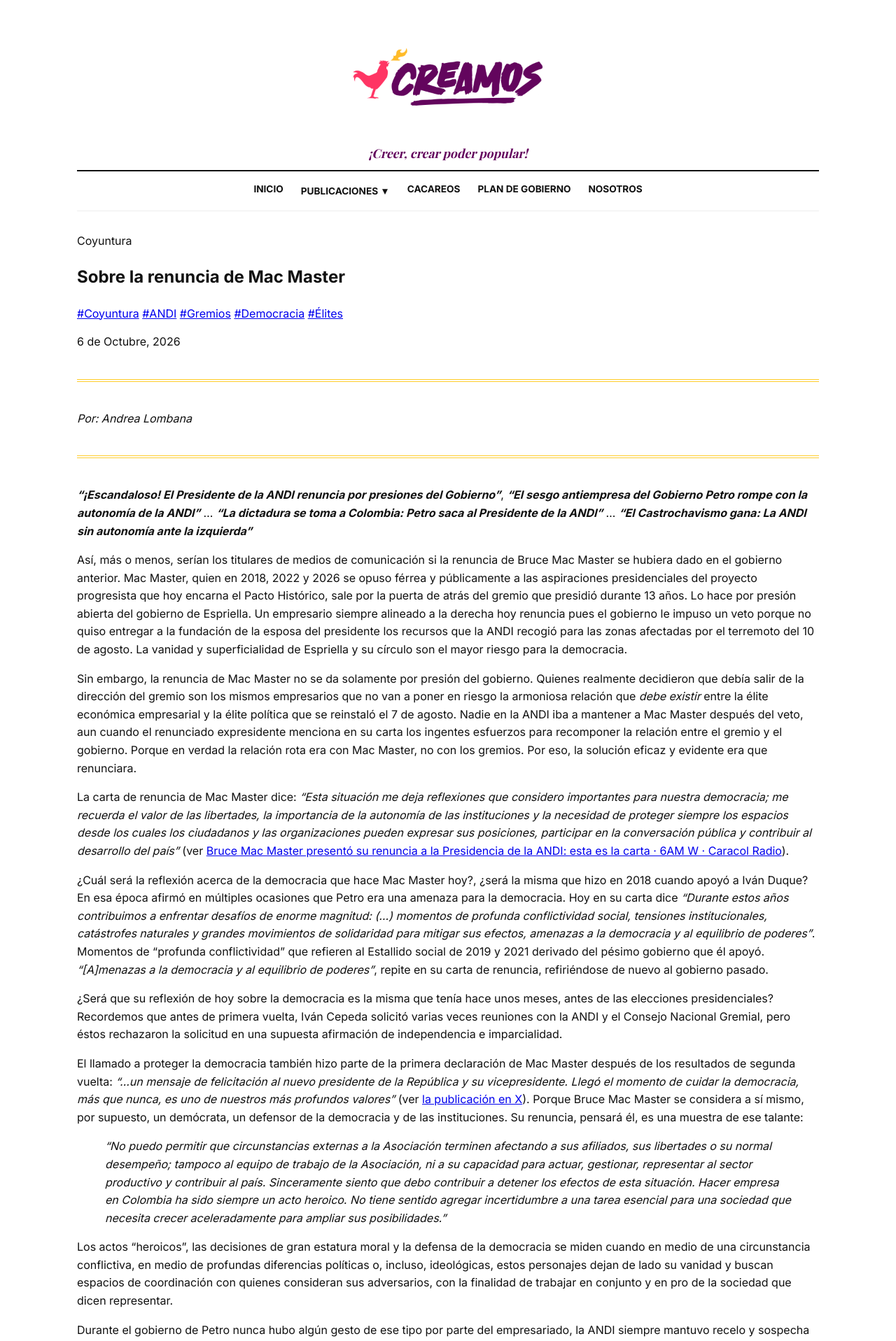
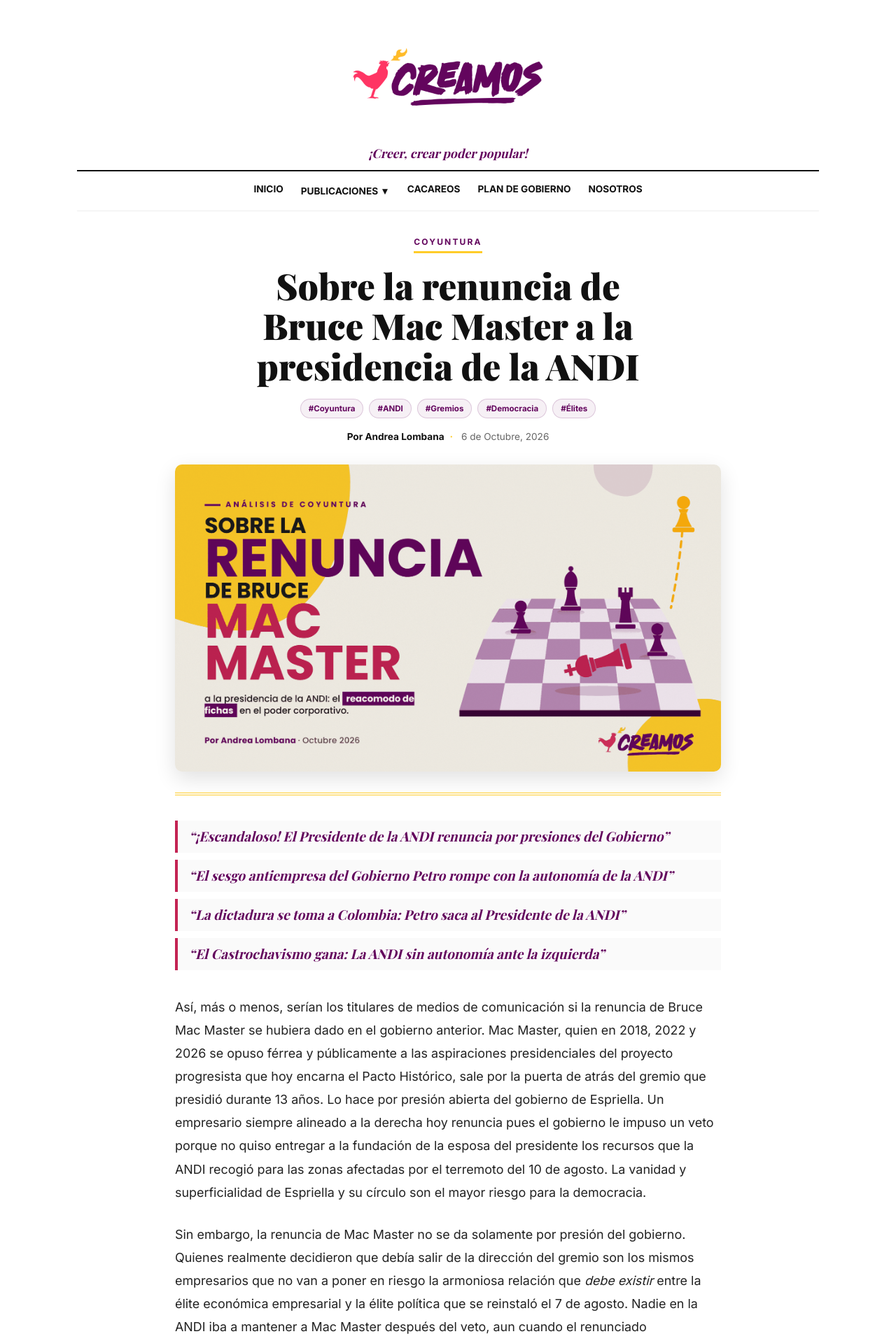
Before and after one commit to Jvega34/creamos, a Jekyll site: the page built from _posts/2026-10-06-sobre-la-renuncia-de-mac-master.md, in a window 1280 px wide. Shown: the top 1917 px of the page at 70% size. Built offline with Jekyll 4.4.1, drawn with Linux system fonts in a browser that asks for light colours; some web fonts are replaced; comment, search, counter and statistics services are not loaded.

Commit message:
Estilos de artículo, portada e imagen para 'Sobre la renuncia de Mac Master'
- Nueva imagen de cabecera (assets/img/posts/renuncia-mac-master.png)
- Post: titulares de apertura como bloque estilizado; autor pasa al layout
- Layout post: línea de autor en la metadata, imagen destacada bajo el título
- SCSS: tipografía y cuerpo de artículo, citas, etiquetas, listados de
  coyuntura/notas y navegación móvil con salto de línea
- Portada: usa description del post como resumen

Co-Authored-By: Claude Fable 5.1 <noreply@anthropic.com>
Claude-Session: https://claude.ai/code/session_01Uir9k56jvNspN12Hiecpsn

```diff
--- a/_layouts/post.html
+++ b/_layouts/post.html
@@ -3,9 +3,6 @@ layout: default
 ---
 <article class="post-container">
   <header class="post-header">
-    {% if page.image %}
-  <img src="{{ page.image | relative_url }}" alt="{{ page.title }}" class="featured-image">
-{% endif %}
     <span class="post-category">{{ page.category | replace: "-", " " | capitalize }}</span>
 
     <h1 class="main-headline">{{ page.title }}</h1>
@@ -17,6 +14,7 @@ layout: default
     </div>
 
     <div class="post-meta">
+      {% if page.author %}<span class="post-author">Por {{ page.author }}</span>{% endif %}
       {{ page.date | date: "%e de %B, %Y" |
         replace: "January", "Enero" | replace: "February", "Febrero" | replace: "March", "Marzo" |
         replace: "April", "Abril" | replace: "May", "Mayo" | replace: "June", "Junio" |
@@ -24,6 +22,10 @@ layout: default
         replace: "October", "Octubre" | replace: "November", "Noviembre" | replace: "December", "Diciembre"
       }}
     </div>
+
+    {% if page.image %}
+      <img src="{{ page.image | relative_url }}" alt="{{ page.title }}" class="featured-image">
+    {% endif %}
   </header>
 
   <hr class="double-divider">
--- a/_posts/2026-10-06-sobre-la-renuncia-de-mac-master.md
+++ b/_posts/2026-10-06-sobre-la-renuncia-de-mac-master.md
@@ -1,18 +1,20 @@
 ---
 layout: post
-title: "Sobre la renuncia de Mac Master"
+title: "Sobre la renuncia de Bruce Mac Master a la presidencia de la ANDI"
 date: 2026-10-06
 category: coyuntura
 tags: [Coyuntura, ANDI, Gremios, Democracia, Élites]
 description: "La salida de Bruce Mac Master de la ANDI por presión del gobierno de Espriella revela cómo entienden la democracia las élites económicas y políticas: un reacomodo de fichas en el poder corporativo, no una defensa de las instituciones."
 author: "Andrea Lombana"
+image: assets/img/posts/renuncia-mac-master.png
 ---
 
-*Por: Andrea Lombana*
-
-<hr class="double-divider">
-
-***“¡Escandaloso! El Presidente de la ANDI renuncia por presiones del Gobierno”***, ***“El sesgo antiempresa del Gobierno Petro rompe con la autonomía de la ANDI”*** ... ***“La dictadura se toma a Colombia: Petro saca al Presidente de la ANDI”*** ... ***“El Castrochavismo gana: La ANDI sin autonomía ante la izquierda”***
+<ul class="titulares">
+  <li>“¡Escandaloso! El Presidente de la ANDI renuncia por presiones del Gobierno”</li>
+  <li>“El sesgo antiempresa del Gobierno Petro rompe con la autonomía de la ANDI”</li>
+  <li>“La dictadura se toma a Colombia: Petro saca al Presidente de la ANDI”</li>
+  <li>“El Castrochavismo gana: La ANDI sin autonomía ante la izquierda”</li>
+</ul>
 
 Así, más o menos, serían los titulares de medios de comunicación si la renuncia de Bruce Mac Master se hubiera dado en el gobierno anterior. Mac Master, quien en 2018, 2022 y 2026 se opuso férrea y públicamente a las aspiraciones presidenciales del proyecto progresista que hoy encarna el Pacto Histórico, sale por la puerta de atrás del gremio que presidió durante 13 años. Lo hace por presión abierta del gobierno de Espriella. Un empresario siempre alineado a la derecha hoy renuncia pues el gobierno le impuso un veto porque no quiso entregar a la fundación de la esposa del presidente los recursos que la ANDI recogió para las zonas afectadas por el terremoto del 10 de agosto. La vanidad y superficialidad de Espriella y su círculo son el mayor riesgo para la democracia.
 
--- a/assets/main.scss
+++ b/assets/main.scss
@@ -81,6 +81,13 @@ body {
       }
     }
     &:hover .dropdown-content { display: block; }
+  }
+
+  @media (max-width: 700px) {
+    flex-wrap: wrap;
+    gap: 10px 18px;
+    padding: 12px 0;
+    a, .dropbtn { font-size: 0.78rem; }
   }
 }
 
@@ -180,3 +187,181 @@ table {
 
 // 14. TEXTO LEAD
 .lead-text { font-size: 1.2rem; line-height: 1.8; color: #333; }
+
+// 15. PÁGINA DE ARTÍCULO (layout post)
+$brand-rose: #c32353;
+
+.post-container {
+  max-width: 780px;
+  margin: 0 auto;
+}
+
+.post-header {
+  text-align: center;
+  margin-bottom: 10px;
+
+  .post-category {
+    display: inline-block;
+    font-size: 0.75rem;
+    font-weight: 700;
+    letter-spacing: 0.18em;
+    text-transform: uppercase;
+    color: $brand-purple;
+    padding-bottom: 4px;
+    border-bottom: 3px solid $brand-yellow;
+    margin-bottom: 18px;
+  }
+
+  .main-headline {
+    font-family: 'Playfair Display', serif;
+    font-weight: 900;
+    font-size: clamp(2rem, 5vw, 3.2rem);
+    line-height: 1.12;
+    color: $wp-black;
+    margin: 0 0 18px;
+    text-wrap: balance;
+  }
+
+  .post-tags {
+    display: flex;
+    flex-wrap: wrap;
+    justify-content: center;
+    gap: 8px;
+    margin: 0 0 16px !important;
+
+    .tag-link {
+      font-size: 0.72rem;
+      font-weight: 700;
+      text-decoration: none;
+      color: $brand-purple;
+      background: rgba($brand-purple, 0.06);
+      border: 1px solid rgba($brand-purple, 0.18);
+      border-radius: 999px;
+      padding: 4px 11px;
+      transition: background 0.15s, color 0.15s;
+      &:hover { background: $brand-purple; color: #fff; }
+    }
+  }
+
+  .post-meta {
+    font-size: 0.85rem;
+    color: $wp-grey;
+    .post-author {
+      color: $wp-black;
+      font-weight: 700;
+      &::after { content: '·'; color: $brand-yellow; font-weight: 900; margin: 0 8px; }
+    }
+  }
+
+  .featured-image {
+    display: block;
+    width: 100%;
+    height: auto;
+    margin: 28px auto 0;
+    border-radius: 10px;
+    box-shadow: 0 10px 30px rgba(0, 0, 0, 0.12);
+  }
+}
+
+.post-container > .double-divider { margin: 30px 0 36px; }
+
+.post-content.main-article {
+  font-size: 1.12rem;
+  line-height: 1.85;
+  color: #222;
+
+  p { margin: 0 0 1.5em; }
+  p:last-child { margin-bottom: 0; }
+
+  a {
+    color: $brand-purple;
+    text-decoration: none;
+    border-bottom: 2px solid rgba($brand-yellow, 0.9);
+    transition: background 0.15s;
+    &:hover { background: rgba($brand-yellow, 0.25); }
+  }
+
+  strong { color: $wp-black; }
+
+  h2, h3 {
+    font-family: 'Playfair Display', serif;
+    color: $brand-purple;
+    line-height: 1.2;
+    margin: 2.2em 0 0.7em;
+  }
+  h2 { font-size: 1.9rem; }
+  h3 { font-size: 1.45rem; }
+
+  blockquote {
+    margin: 2.2em 0;
+    padding: 1.4em 1.6em 1.4em 2em;
+    background: rgba($brand-yellow, 0.07);
+    border-left: 6px solid $brand-purple;
+    border-radius: 0 8px 8px 0;
+    font-family: 'Playfair Display', serif;
+    font-size: 1.18rem;
+    line-height: 1.7;
+    color: #333;
+    p { margin: 0; }
+    p + p { margin-top: 1em; }
+  }
+
+  // Bloque de "titulares" ficticios (apertura del artículo)
+  .titulares {
+    margin: 0 0 2em;
+    padding: 0;
+    list-style: none;
+    display: grid;
+    gap: 10px;
+    li {
+      font-family: 'Playfair Display', serif;
+      font-weight: 700;
+      font-style: italic;
+      font-size: 1.2rem;
+      line-height: 1.35;
+      color: $brand-purple;
+      padding: 10px 16px;
+      border-left: 4px solid $brand-rose;
+      background: #fafafa;
+    }
+  }
+
+  .double-divider { margin: 48px auto; max-width: 180px; }
+
+  @media (max-width: 600px) {
+    font-size: 1.04rem;
+    line-height: 1.75;
+    blockquote { padding: 1.1em 1.1em 1.1em 1.3em; font-size: 1.08rem; }
+    .titulares li { font-size: 1.05rem; }
+  }
+}
+
+// 16. LISTADOS DE PUBLICACIONES (coyuntura / notas)
+.category-header {
+  .section-label {
+    font-size: 0.75rem; font-weight: 700; letter-spacing: 0.18em; text-transform: uppercase;
+    color: $brand-purple; margin: 0 0 8px;
+  }
+  .category-title { color: $wp-black; margin: 0 0 10px; }
+  .category-description { color: $wp-grey; max-width: 640px; margin: 0 auto; font-size: 1.05rem; }
+}
+
+.analysis-feed {
+  max-width: 820px;
+  margin: 0 auto;
+
+  .feed-item { padding: 6px 0; }
+  .feed-metadata { font-size: 0.78rem; font-weight: 700; text-transform: uppercase; color: $wp-grey; letter-spacing: 0.04em; }
+  .feed-tags { font-weight: 400; text-transform: none; letter-spacing: 0; }
+  .feed-title {
+    font-family: 'Playfair Display', serif; font-size: 1.9rem; line-height: 1.15; margin: 8px 0 12px;
+    a { text-decoration: none; color: $wp-black; &:hover { color: $brand-purple; } }
+  }
+  .feed-excerpt { font-size: 1.05rem; color: #444; margin: 0 0 14px; }
+  .read-more-link {
+    font-weight: 700; color: $brand-purple; text-decoration: none; border-bottom: 2px solid $brand-yellow;
+    &:hover { background: rgba($brand-yellow, 0.25); }
+  }
+}
+
+.light-divider { border: 0; border-top: 1px solid #eee; margin: 30px 0; }
```
Also changed, not shown: index.md (+1 -1 lines), assets/img/posts/renuncia-mac-master.png (added).
